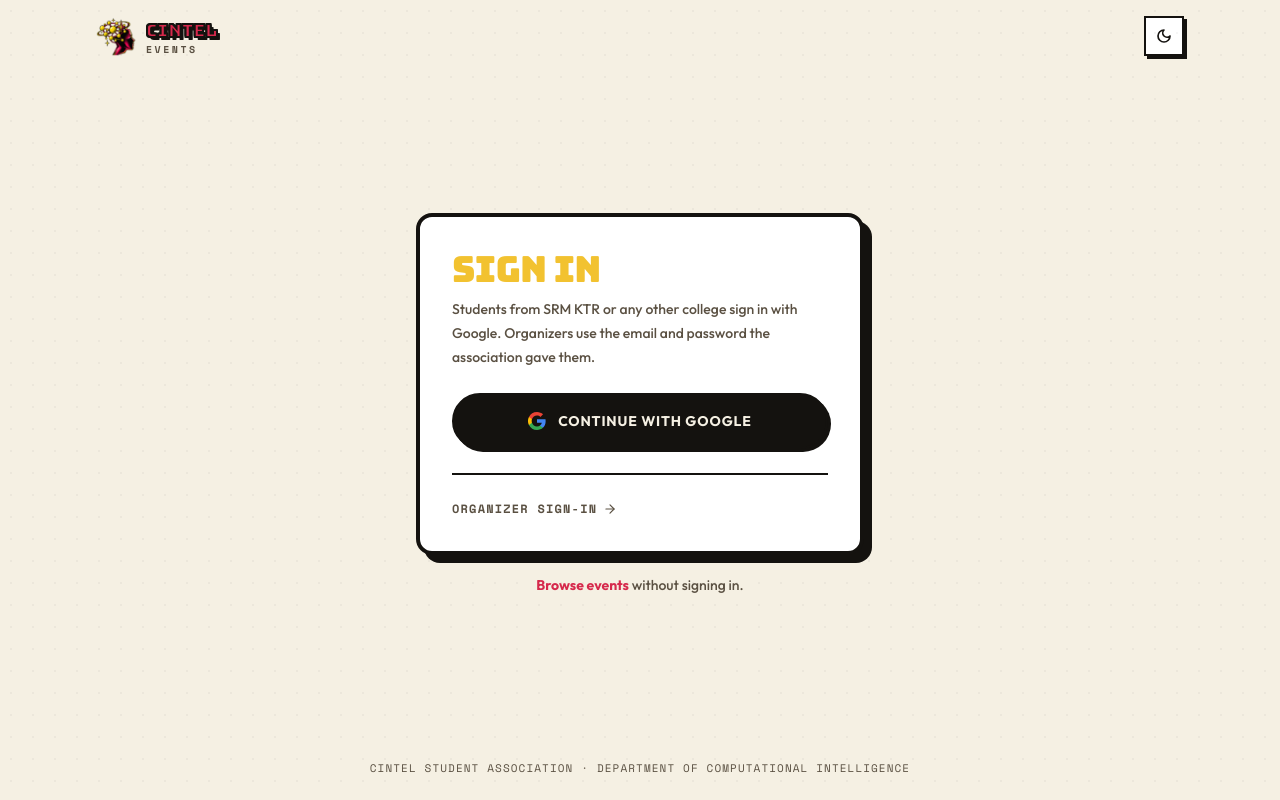
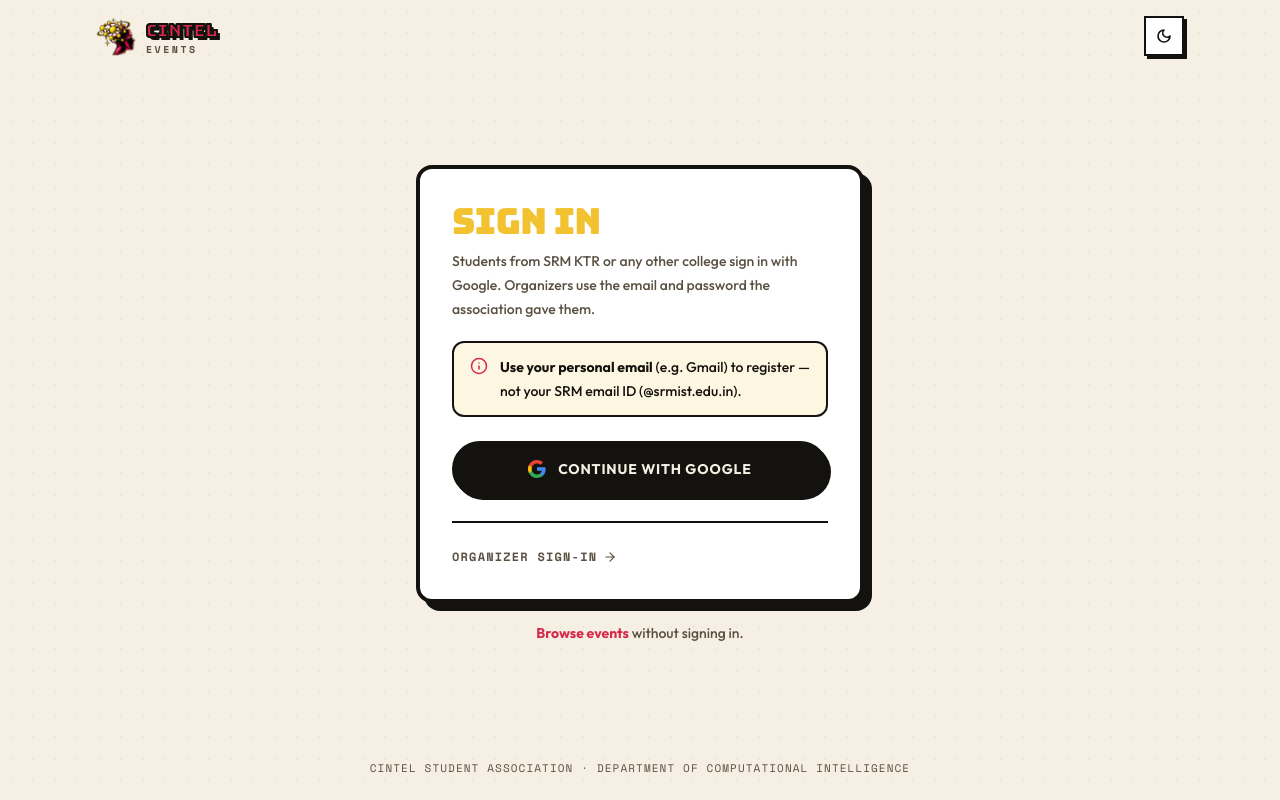
Before and after one commit to CINTEL-TECH-HEADS/event_website, a Next.js app: page /login in a window 1280 px wide. Built offline with nearby package versions, Linux system fonts and the light colour scheme; no server answers.

Commit message:
feat(login): add notice to register with personal email, not SRM email ID

```diff
--- a/app/(auth)/login/page.tsx
+++ b/app/(auth)/login/page.tsx
@@ -3,7 +3,7 @@
 // password form revealed by the "Organizer sign-in" link.
 'use client'
 import { useEffect, useState } from 'react'
-import { ArrowRight } from 'lucide-react'
+import { ArrowRight, Info } from 'lucide-react'
 import Link from 'next/link'
 import { createBrowserClient } from '@/lib/supabase/client'
 import { PosterHeading } from '@/components/brand/PosterHeading'
@@ -87,6 +87,13 @@ export default function LoginPage() {
           Students from SRM KTR or any other college sign in with Google. Organizers use the email and password the association gave them.
         </p>
 
+        <div role="note" className="mt-5 flex items-start gap-3 rounded-xl border-2 border-border bg-primary-yellow/15 px-4 py-3 text-sm font-medium leading-6 text-foreground">
+          <Info size={18} className="mt-0.5 shrink-0 text-brand" aria-hidden="true" />
+          <p>
+            <span className="font-bold">Use your personal email</span> (e.g. Gmail) to register — not your SRM email ID (@srmist.edu.in).
+          </p>
+        </div>
+
         <button
           type="button"
           onClick={signInWithGoogle}
```
